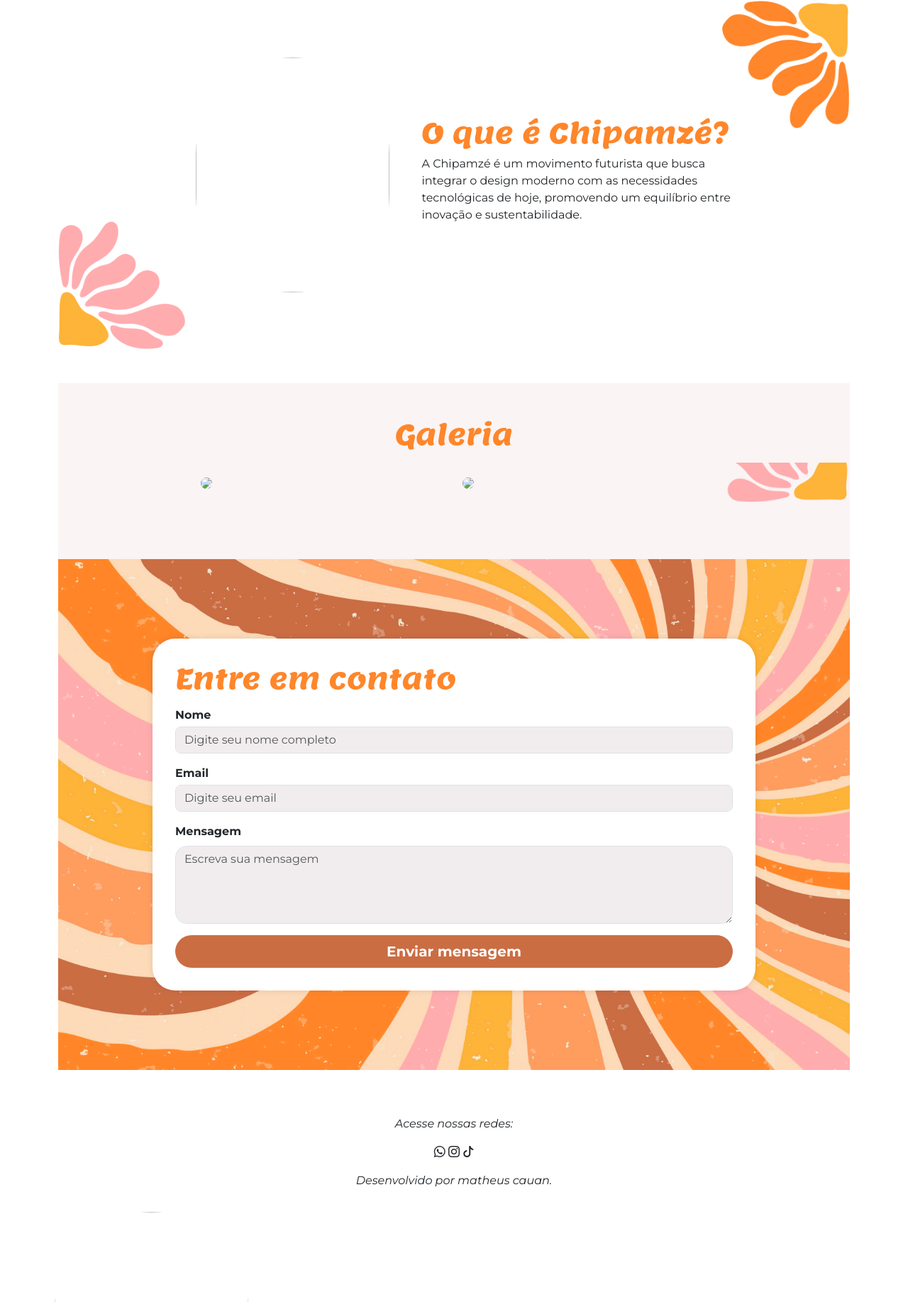
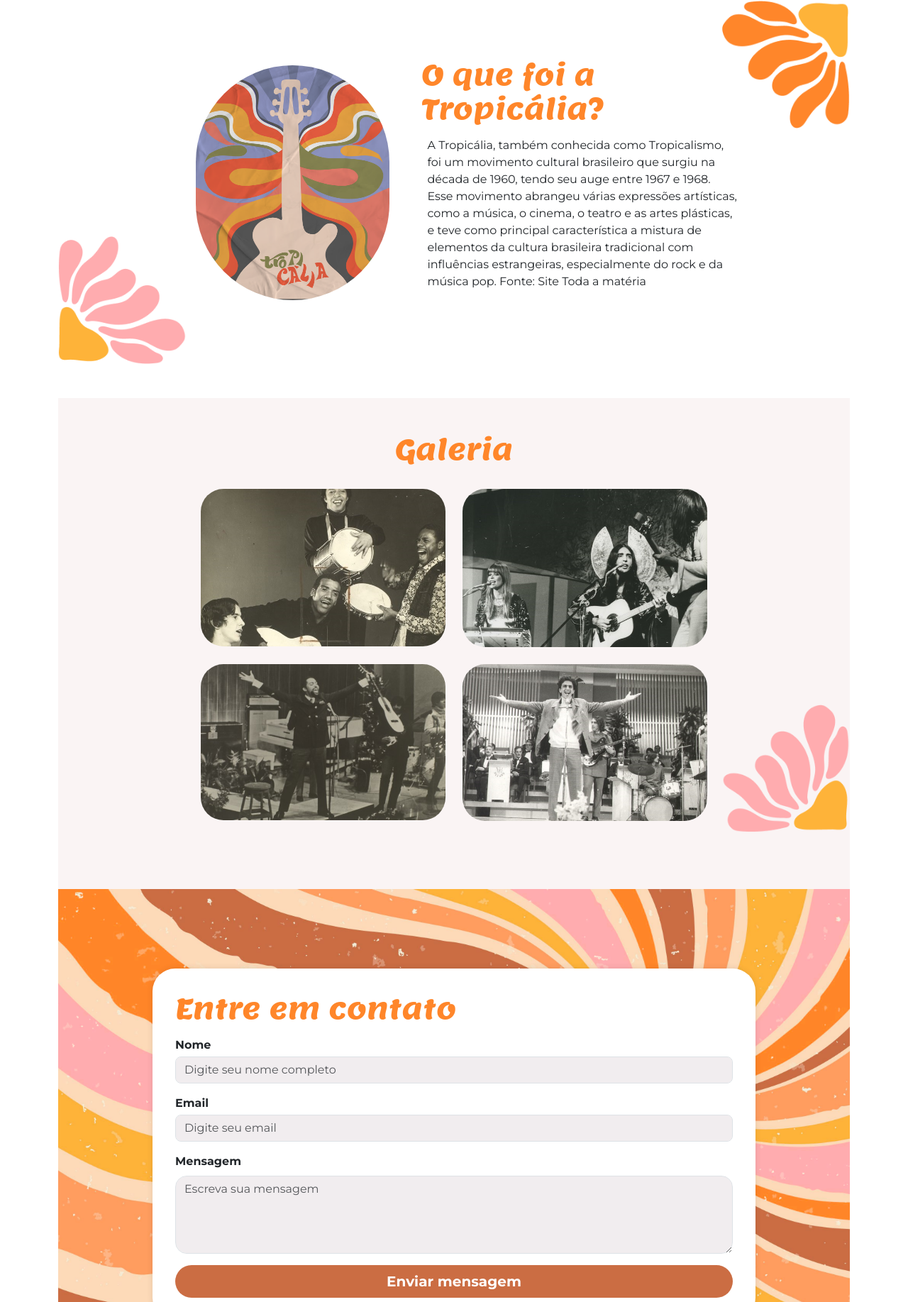
Before and after one commit to matheusmottim/atividade-4, a plain HTML site: page index.html in a window 1280 px wide. Shown: the part 965-2800 px from the top of the page at 71% size. Drawn offline with nearby package versions, Linux system fonts and the light colour scheme; files whose address does not match are found by name.

Commit message:
Update index.html

```diff
--- a/index.html
+++ b/index.html
@@ -5,17 +5,17 @@
     <meta charset="UTF-8">
     <meta name="viewport" content="width=device-width, initial-scale=1">
     <link rel="preconnect" href="https://fonts.googleapis.com">
-    <title>Chipamzé</title>
-    <!-- Link para o Bootstrap e ícones com uma paleta de cores mais moderna -->
+    <title>Tropicália</title>
     <link href="https://cdnjs.cloudflare.com/ajax/libs/bootstrap/5.3.3/css/bootstrap.min.css" rel="stylesheet">
     <link rel="stylesheet" href="https://cdnjs.cloudflare.com/ajax/libs/bootstrap-icons/1.11.3/font/bootstrap-icons.min.css">
     <link rel="stylesheet" href="styles.css">
 </head>
 
 <body>
-    <header class="p-5">
-        <nav class="container d-flex justify-content-between align-items-center">
-            <img src="img/logo.png" class="nav-img" loading="lazy">
+    <header class=" p-5">
+
+        <nav class="container d-flex justify-content-between align-items-center" >
+            <img src="img/logo.png" class="nav-img " loading="lazy">
             <ul class="nav mt-5">
                 <li class="nav-item"><a class="nav-link" href="#inicio">Início</a></li>
                 <li class="nav-item"><a class="nav-link" href="#galeria">Fotos</a></li>
@@ -24,85 +24,35 @@
             <div id="acessibilidade" class="menu-acessibilidade">
                 <button id="botao-acessibilidade" class="btn btn-primary fw-bold rotacao-botao" aria-expanded="false">acessibilidade</button>
                 <div id="opcoes-acessibilidade" class="opcoes-acessibilidade apresenta-lista">
-                    <button id="aumentar-fonte" class="btn btn-primary fw-bold">A+</button>
-                    <button id="diminuir-fonte" class="btn btn-primary fw-bold">A-</button>
-                    <button id="alterna-contraste" class="btn btn-primary fw-bold"><i class="bi bi-shadows"></i></button>
+                    <button id="aumentar-fonte" class="btn btn-primary fw-bold" aria-label="Aumentar o tamanho da fonte">A+</button>
+                    <button id="diminuir-fonte" class="btn btn-primary fw-bold" aria-label="diminuir o tamanho da fonte">A-</button>
+                    <button id="alterna-contraste" class="btn btn-primary fw-bold" aria-label="Alterna o contraste de cores"> <i class="bi bi-shadows"></i></button>
                 </div>
             </div>
         </nav>
+
     </header>
 
+
     <main class="container my-5">
+
         <section id="inicio" class="my-5">
             <div class="inicio-fundo d-flex justify-content-between align-items-center">
                 <div class="esquerda-conteudo">
-                    <h1 class="display-4 text-white fst-italic fw-bold">Boas-vindas ao Chipamzé</h1>
-                    <img src="img/logo-2.png" class="mb-3" width="563" height="278" loading="lazy">
-                    <a href="#tropicalia" class="btn btn-primary btn-lg botao-inicio fw-semibold">Quero conhecer!</a>
+                    <h1 class="display-4 text-white fst-italic fw-bold">Boas-vindas a</h1>
+                    <img src="img/logo-2.png" class="mb-3" width="563"
+                        height="278" loading="lazy">
+                    <a href="#tropicalia"
+                        class="btn btn-primary btn-lg botao-inicio fw-semibold">Quero
+                        conhecer!</a>
                 </div>
-                <img src="img/lossy-page1-640px-Os_Mutantes.tif (1).png" alt="Grupo musical Os Mutantes" title="Os Mutantes - CC0 Domínio Público" class="img-fluid img-inicio">
-            </div>
+                <img src="img/lossy-page1-640px-Os_Mutantes.tif (1).png" alt="A imagem apresenta o grupo musical Os mutantes, sao tres pessoas cantando em um microfone" title="Os mutantes - CC0 Domínio Público / Acervo Arquivo Nacional" class="img-fluid img-inicio">
+
+              </div>
         </section>
 
-        <section id="tropicalia" class="my-5 pt-6 secao-tropicalia" tabindex="0" aria-label="Seção explicativa sobre a Tropicália">
-            <div class="container d-flex align-items-center">
-                <div class="col-4 d-flex justify-content-center">
-                    <img src="img/image (1).png" class="rounded-pill" width="273" height="331" loading="lazy">
-                </div>
-                <div class="col-5">
-                    <h2>O que é Chipamzé?</h2>
-                    <p>A Chipamzé é um movimento futurista que busca integrar o design moderno com as necessidades tecnológicas de hoje, promovendo um equilíbrio entre inovação e sustentabilidade.</p>
-                </div>
-            </div>
-        </section>
-
-        <section id="galeria">
-            <h2 class="text-center pt-5">Galeria</h2>
-            <div class="container p-3 mt-3 fundo-galeria">
-                <div class="row justify-content-md-center">
-                    <div class="col-md-4">
-                        <img src="img/lossy-page1-640px-Jorge_Ben_e_o_Trio_Mocotó_no_Teatro_da_Lagoa,_1971.tif.jpg" class="img-fluid rounded-5" loading="lazy">
-                    </div>
-                    <div class="col-md-4">
-                        <img src="img/lossy-page1-640px-Os_Mutantes_2.tif.jpg" class="img-fluid rounded-5" loading="lazy">
-                    </div>
-                </div>
-            </div>
-        </section>
-
-        <section id="contato">
-            <div class="container p-5 d-flex justify-content-center">
-                <div class="col-md-8 col-lg-10 rounded-5 formulario">
-                    <h2 class="mb-3">Entre em contato</h2>
-                    <form>
-                        <div class="form-group mb-3">
-                            <label for="nome">Nome</label>
-                            <input type="text" id="nome" name="nome" class="form-control rounded-3 mt-1" placeholder="Digite seu nome completo">
-                        </div>
-                        <div class="form-group mb-3">
-                            <label for="email">Email</label>
-                            <input type="email" id="email" name="email" class="form-control rounded-3 mt-1" placeholder="Digite seu email">
-                        </div>
-                        <div class="form-group mb-3">
-                            <label for="mensagem">Mensagem</label>
-                            <textarea id="mensagem" name="mensagem" class="form-control rounded-4 mt-2" rows="4" placeholder="Escreva sua mensagem"></textarea>
-                        </div>
-                        <div class="d-grid gap-2">
-                            <button type="submit" class="btn btn-primary btn-lg rounded-pill">Enviar mensagem</button>
-                        </div>
-                    </form>
-                </div>
-            </div>
-        </section>
-    </main>
-
-    <footer class="footer text-center p-3 fst-italic">
-        <p>Acesse nossas redes:</p>
-        <i class="bi bi-whatsapp"></i>
-        <i class="bi bi-instagram"></i>
-        <i class="bi bi-tiktok"></i>
-        <p class="mt-3">Desenvolvido por matheus cauan.</p>
-    </footer><!DOCTYPE html>
+        <section id="tropicalia" class="my-5 pt-6 secao-tropicalia" tabindex="0" aria-label="Seção explicativa sobre a tropicália">
+            <div class="container d-flex align-items-center ">
                 <div class="col-4 d-flex justify-content-center ">
                     <img src="img/image (1).png" class="rounded-pill" width="273" height="331" loading="lazy">
                 </div>
@@ -185,9 +135,3 @@
 </body>
 
 </html>
-
-    <script src="https://cdnjs.cloudflare.com/ajax/libs/scrollReveal.js/4.0.9/scrollreveal.js"></script>
-    <script src="script.js"></script>
-</body>
-
-</html>
```
